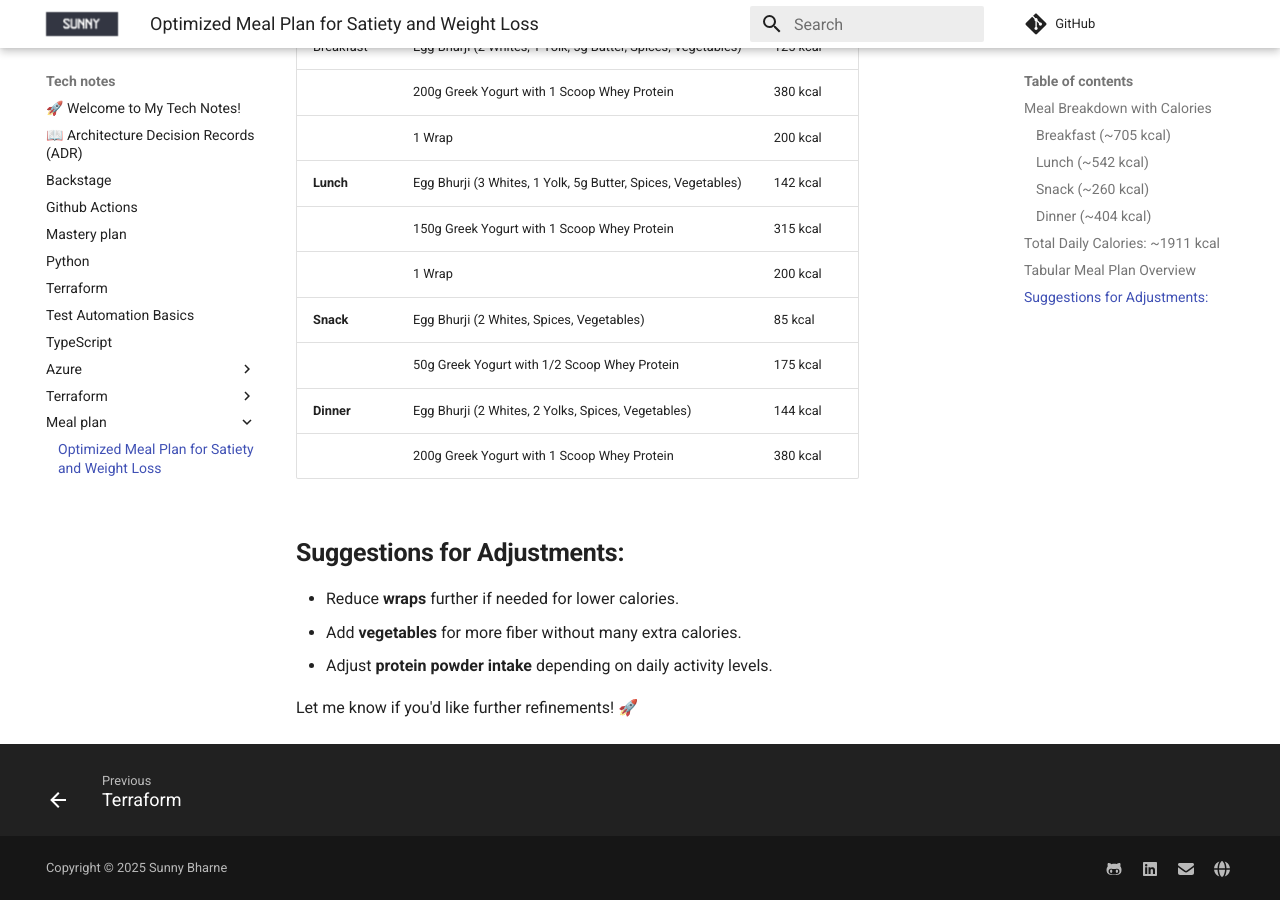
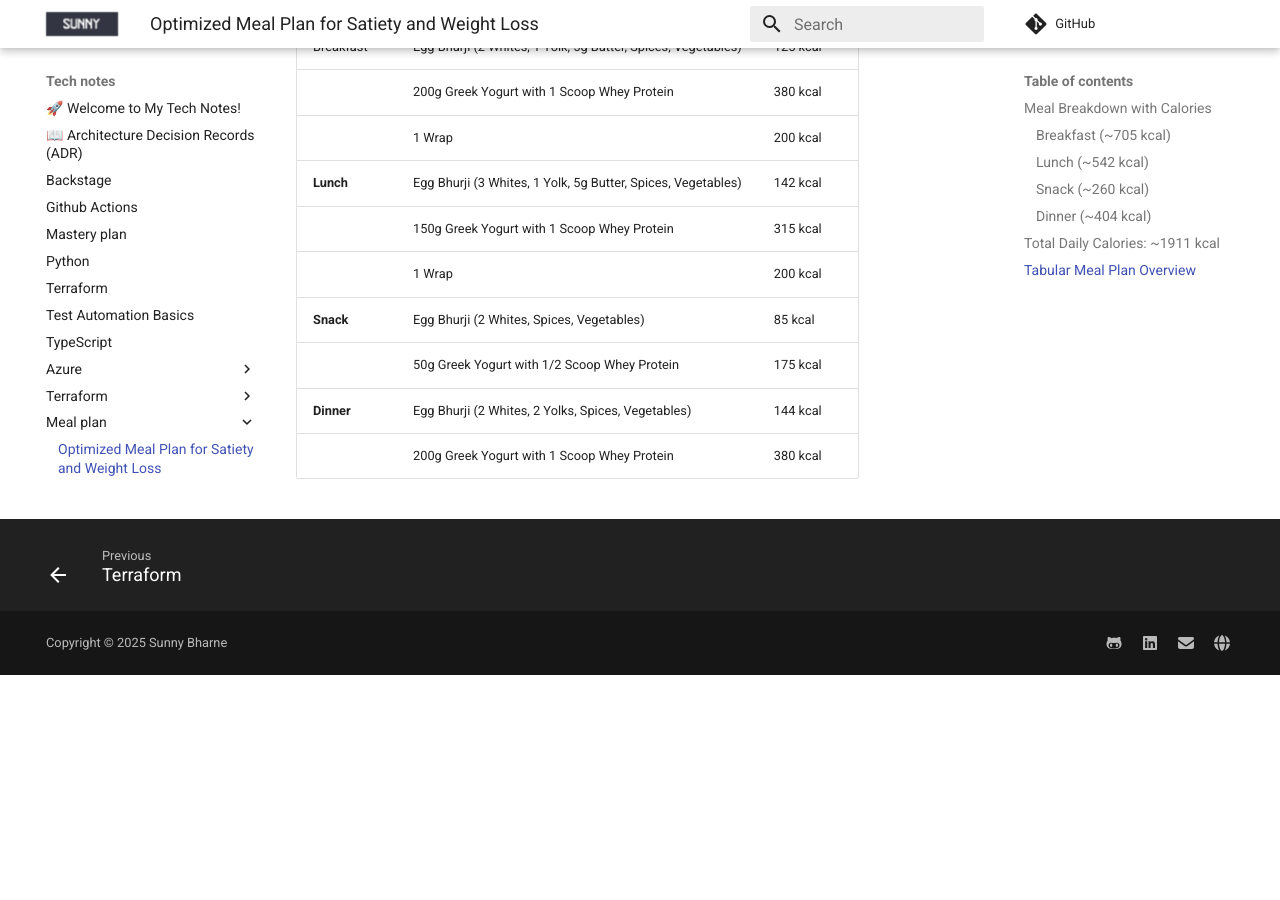
Before and after one commit to sunnybharne/sunnybharne, an MkDocs documentation site: the page built from docs/tech-notes/meal-plan/plan.md, in a window 1280 px wide and 900 px high, scrolled down 1170 px. Built offline with MkDocs 1.6.1 and Material for MkDocs 9.7.7, drawn with Linux system fonts in a browser that asks for light colours; after the commit the page ends 1845 px from its top, so only the background shows below that.

```diff
--- a/docs/tech-notes/meal-plan/plan.md
+++ b/docs/tech-notes/meal-plan/plan.md
@@ -44,11 +44,3 @@
 |            | 50g Greek Yogurt with 1/2 Scoop Whey Protein                  | 175 kcal |
 | **Dinner** | Egg Bhurji (2 Whites, 2 Yolks, Spices, Vegetables)            | 144 kcal |
 |            | 200g Greek Yogurt with 1 Scoop Whey Protein                   | 380 kcal |
-
-## **Suggestions for Adjustments:**
-
-- Reduce **wraps** further if needed for lower calories.
-- Add **vegetables** for more fiber without many extra calories.
-- Adjust **protein powder intake** depending on daily activity levels.
-
-Let me know if you'd like further refinements! 🚀
```
